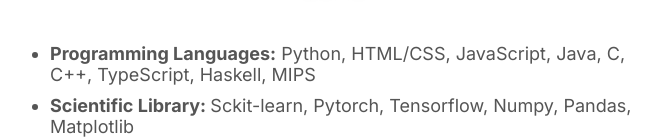
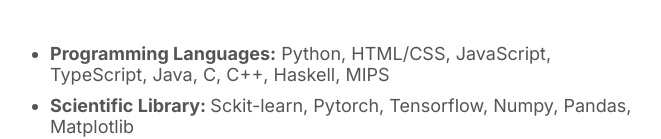
Before and after one commit to JackSuuu/jacksuuu-portfolio, a plain HTML site: page portfolio-beta/dist/about_me.html in a window 1280 px wide. Shown: the part 1283-1422 px from the top of the page, without its empty margins (310-971 px from the left). Drawn offline with nearby package versions, Linux system fonts and the light colour scheme; a script that the page names is missing; a web font is replaced by a local one.

Commit message:
change skills languages priority

```diff
--- a/portfolio-beta/dist/about_me.html
+++ b/portfolio-beta/dist/about_me.html
@@ -161,7 +161,7 @@
       </p>
       <h2>Skills</h2>
       <ul>
-          <li><strong>Programming Languages:</strong> Python, HTML/CSS, JavaScript, Java, C, C++, TypeScript, Haskell, MIPS</li>
+          <li><strong>Programming Languages:</strong> Python, HTML/CSS, JavaScript, TypeScript, Java, C, C++, Haskell, MIPS</li>
           <li><strong>Scientific Library: </strong> Sckit-learn, Pytorch, Tensorflow, Numpy, Pandas, Matplotlib</li>
           <li><strong>Personal Interests: </strong> Gym, Tennis, Badminton, Reading</li>
       </ul>
```
